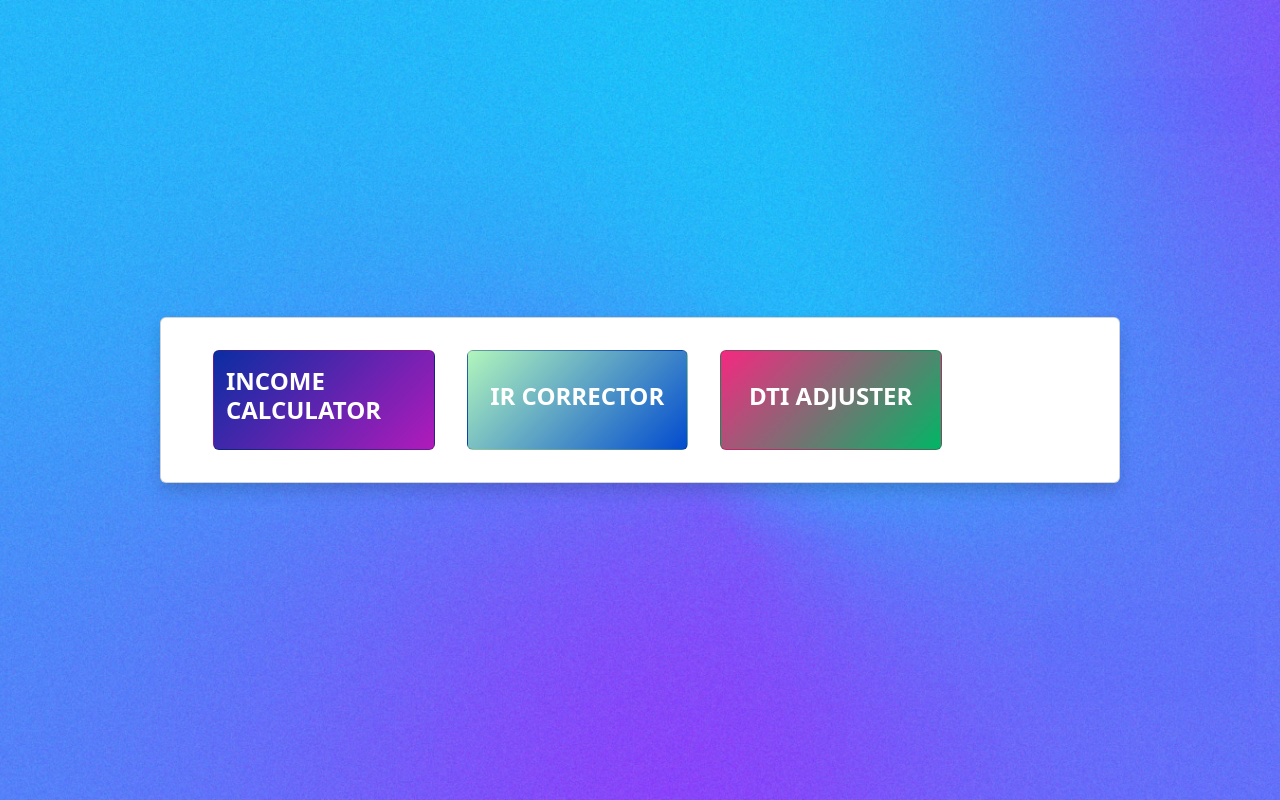
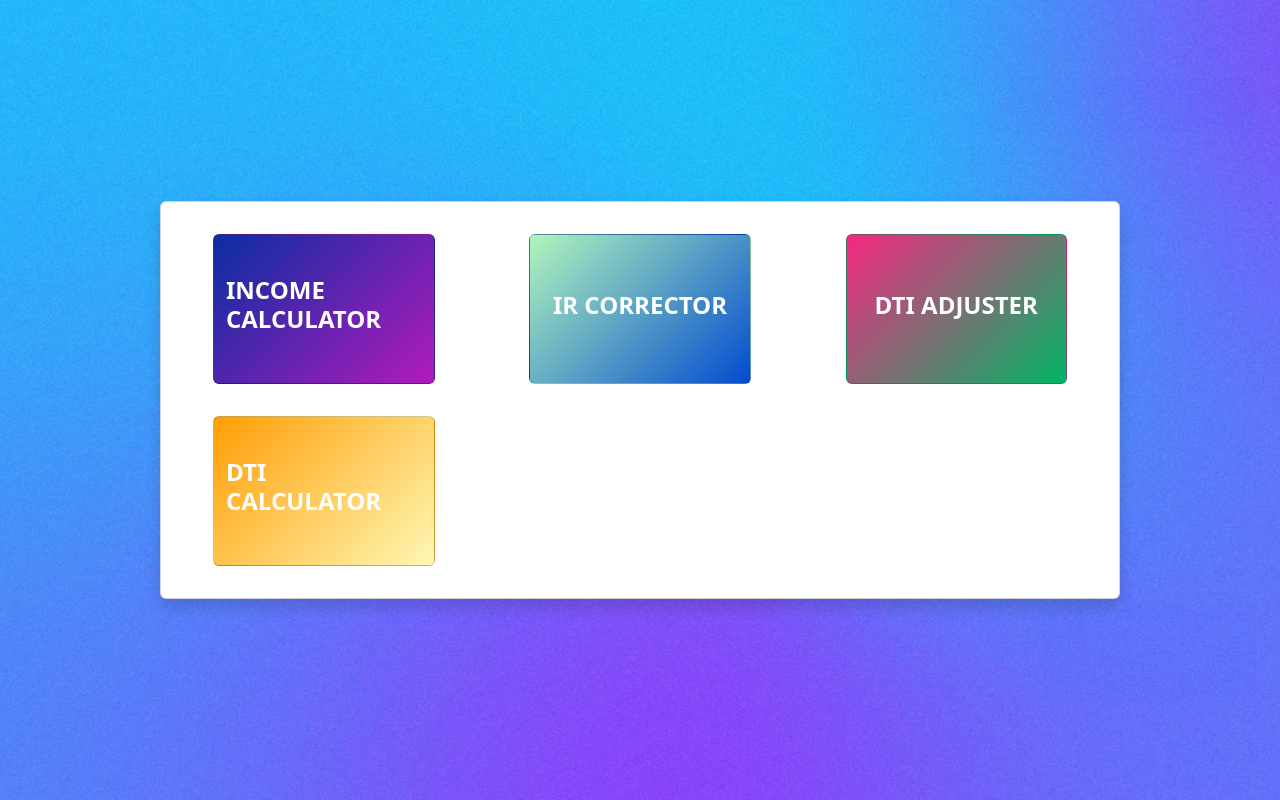
Before and after one commit to GuillaumeFerron/tendopay-tools, a Vue app: page / in a window 1280 px wide. Built offline with nearby package versions, Linux system fonts and the light colour scheme.

Commit message:
DTI CALCULATOR

```diff
--- a/src/components/common/ToolBody.vue
+++ b/src/components/common/ToolBody.vue
@@ -1,7 +1,7 @@
 <template>
   <div class="card shadow mb-0 w-75">
     <div class="card-body px-5">
-      <div class="row">
+      <div class="row d-flex justify-content-between">
         <div class="card col-3 m-3 tool mh-2 d-flex justify-content-center align-items-center clickable"
           v-for="(tool, key) in tools" v-bind:key="tool.title" @mouseenter="onHover(key, true)" @mouseleave="onHover(key, false)"
           :class="(hover[key] ? 'shadow' : '') + ' tool-' + key"
@@ -32,6 +32,10 @@ export default {
         {
           title: 'DTI ADJUSTER',
           url: 'https://tendo-dti-adjuster.netlify.app/'
+        },
+        {
+          title: 'DTI CALCULATOR',
+          url: 'https://tendo-dti-calculator.netlify.app/'
         }
       ]
     }
@@ -54,7 +58,7 @@ export default {
   }
 
   .tool {
-    height: 100px;
+    height: 150px;
     transition: all 0.2s ease;
   }
 
@@ -69,4 +73,8 @@ export default {
   .tool-2 {
     background: linear-gradient(135deg, #F62881, #00B665);
   }
+
+  .tool-3 {
+    background: linear-gradient(135deg, #FF9E05, #FFF8B4);
+  }
 </style>
```
